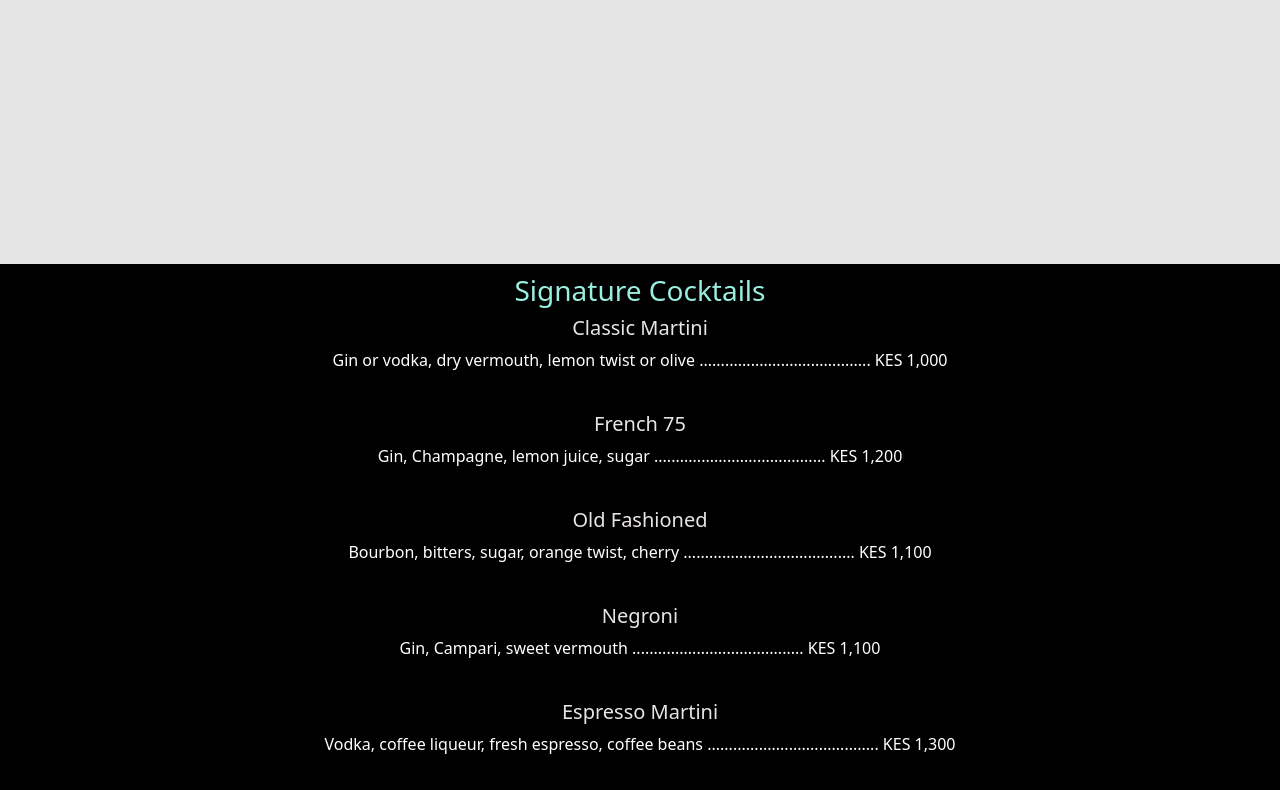
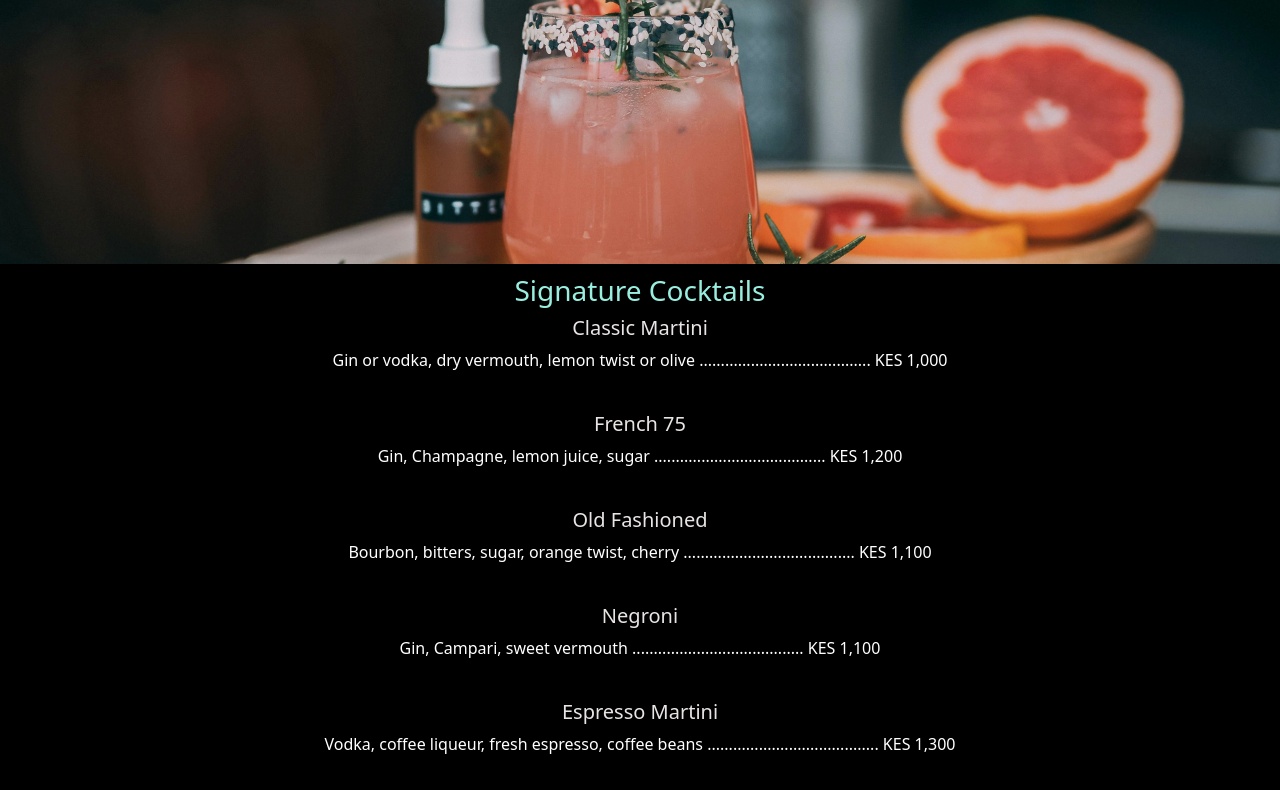
Before and after one commit to KendiSang/Restaurant-website, a plain HTML site: page drinks.html in a window 1280 px wide. Shown: the part 86-876 px from the top of the page. Drawn offline with nearby package versions, Linux system fonts and the light colour scheme.

Commit message:
Update style.css

```diff
--- a/style.css
+++ b/style.css
@@ -396,7 +396,7 @@ color: #0bca9d;
     width: 100%;
     height: 350px;
     overflow: hidden;
-    background-image: url("pexels-taryn-elliott-4144243.jpg");
+    background-image: url("images/pexels-taryn-elliott-4144243.jpg");
     background-size: cover;
     background-position: center;
     background-repeat: no-repeat;
```
